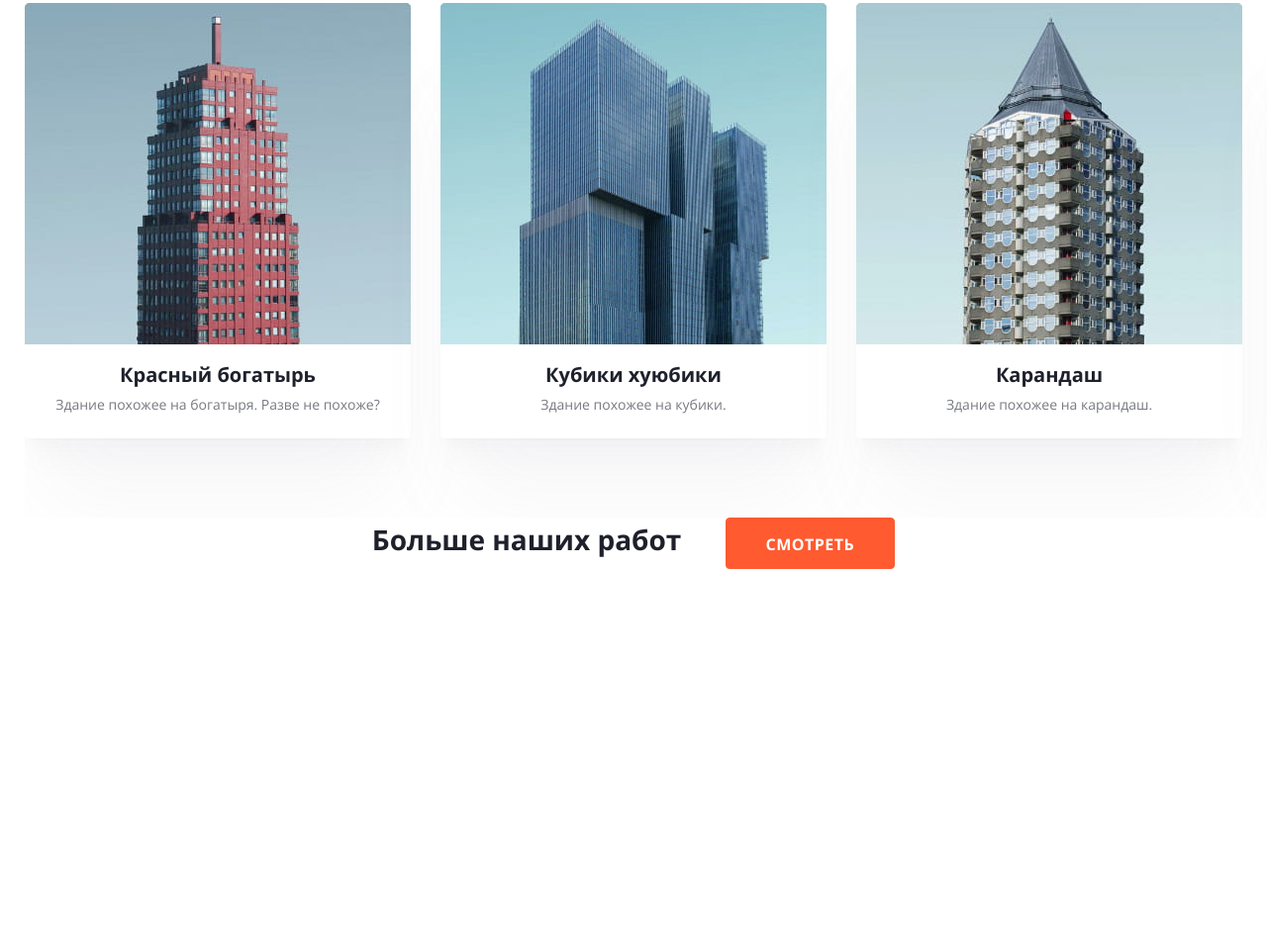
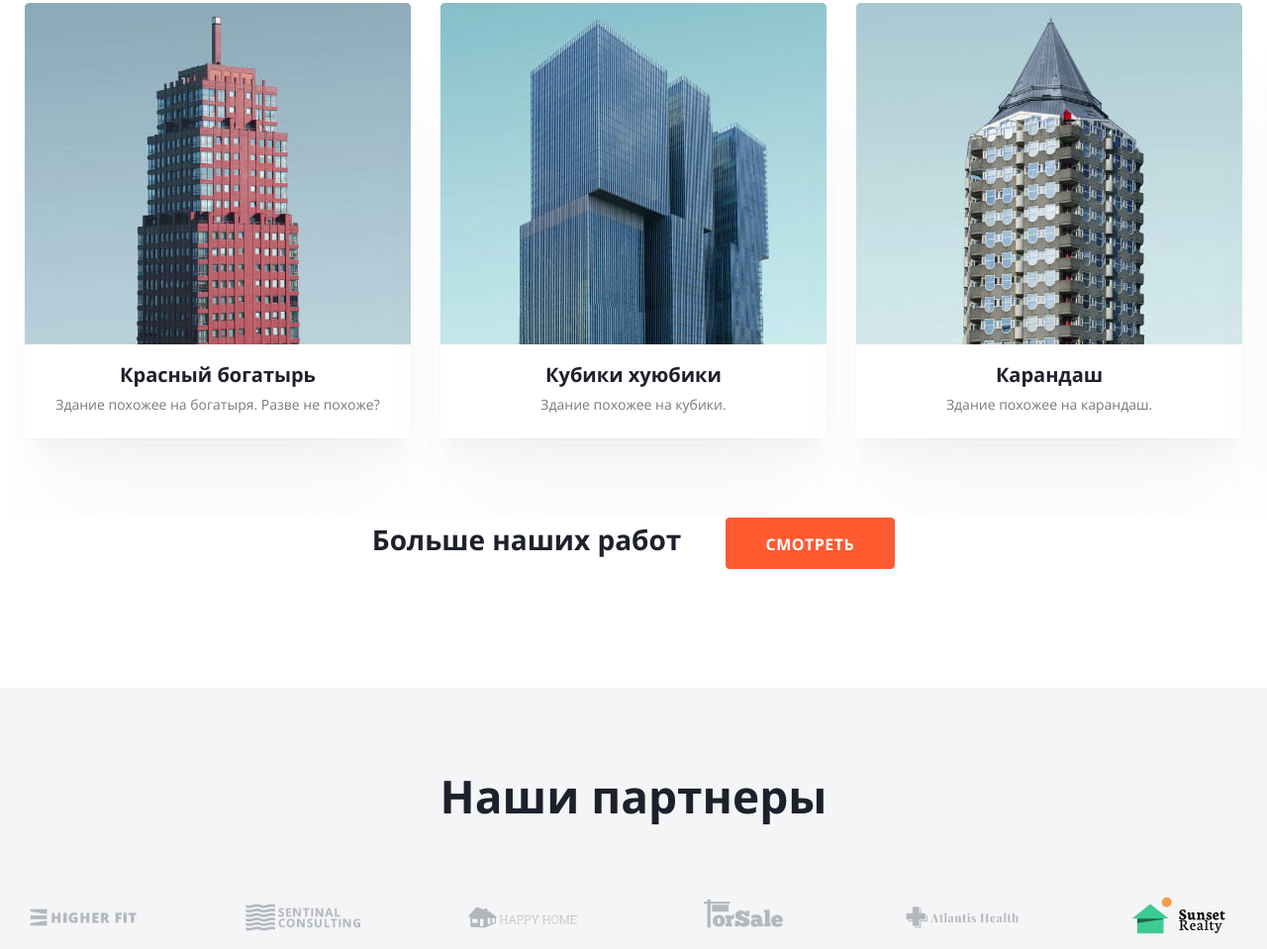
Before and after one commit to not-iron-yury/stroytex, a website: page src/html/index.html in a window 1280 px wide. Shown: the part 3575-4534 px from the top of the page at 99% size. Before the commit the page ends 4270 px from the top, so only its background shows below. Drawn offline with nearby package versions, Linux system fonts and the light colour scheme; files that its build step writes are made by us from their sources; files whose address does not match are found by name.

Commit message:
Блок "наши партнеры"
Changes to be committed:
	new file:   src/html/homepage/partners.html
	new file:   src/scss/UI/partners.scss

  renamed:    src/html/homepage/homepage-projects.html
              -> src/html/homepage/projects.html

  modified:   src/html/index.html
	modified:   src/scss/UI/slider.scss
	modified:   src/scss/main.scss
	modified:   src/scss/pages/homepage.scss

```diff
--- /dev/null
+++ b/src/html/homepage/partners.html
@@ -0,0 +1,25 @@
+<section class="partners">
+	<div class="container">
+		<h2 class="title-h2 title-h2--center">Наши партнеры</h2>
+		<ul class="partners__list">
+			<li class="partners__item">
+				<img src="../../img/clients/client-logo-1.png" alt="" />
+			</li>
+			<li class="partners__item">
+				<img src="../../img/clients/client-logo-2.png" alt="" />
+			</li>
+			<li class="partners__item">
+				<img src="../../img/clients/client-logo-3.png" alt="" />
+			</li>
+			<li class="partners__item">
+				<img src="../../img/clients/client-logo-4.png" alt="" />
+			</li>
+			<li class="partners__item">
+				<img src="../../img/clients/client-logo-6.png" alt="" />
+			</li>
+			<li class="partners__item">
+				<img src="../../img/clients/client-logo-5.png" alt="" />
+			</li>
+		</ul>
+	</div>
+</section>
--- a/src/html/homepage/homepage-projects.html
+++ b/src/html/homepage/projects.html
@@ -39,7 +39,7 @@
 			<!-- Swiper js -->
 			<div class="swiper slider__body" id="slider-1">
 				<ul class="swiper-wrapper">
-					<li class="swiper-slide">
+					<li class="swiper-slide slider__item">
 						<div class="project-card white-block">
 							<img
 								class="project-card__img"
@@ -59,7 +59,7 @@
 							</div>
 						</div>
 					</li>
-					<li class="swiper-slide">
+					<li class="swiper-slide slider__item">
 						<div class="project-card white-block">
 							<img
 								class="project-card__img"
@@ -79,7 +79,7 @@
 							</div>
 						</div>
 					</li>
-					<li class="swiper-slide">
+					<li class="swiper-slide slider__item">
 						<div class="project-card white-block">
 							<img
 								class="project-card__img"
@@ -99,7 +99,7 @@
 							</div>
 						</div>
 					</li>
-					<li class="swiper-slide">
+					<li class="swiper-slide slider__item">
 						<div class="project-card white-block">
 							<img
 								class="project-card__img"
--- a/src/html/index.html
+++ b/src/html/index.html
@@ -34,7 +34,8 @@
 			@@include('homepage/about-section.html')
 			@@include('homepage/core-values.html')
 			@@include('homepage/our-services.html')
-			@@include('homepage/homepage-projects.html')
+			@@include('homepage/projects.html')
+			@@include('homepage/partners.html')
 		</main>
 		@@include('blocks/footer.html')
 		<script src="./js/index.js"></script>
--- /dev/null
+++ b/src/scss/UI/partners.scss
@@ -0,0 +1,20 @@
+.partners {
+	background-color: $gray-200;
+	padding-top: 80px;
+
+	&__list {
+		display: flex;
+		flex-wrap: wrap;
+		justify-content: space-between;
+		column-gap: 4vw;
+		row-gap: 40px;
+		width: 100%;
+		margin-top: 60px;
+	}
+}
+
+@media (width < 576px) {
+	.partners__list {
+		justify-content: space-around;
+	}
+}
--- a/src/scss/UI/slider.scss
+++ b/src/scss/UI/slider.scss
@@ -9,9 +9,11 @@
 	}
 
 	&__body {
-		margin-right: -25px;
-		padding-right: 25px;
-		margin-bottom: -80px;
-		padding-bottom: 80px;
+		margin: -5px -25px -80px -15px;
+		padding: 5px 25px 80px 15px;
+	}
+
+	&__item {
+		cursor: pointer;
 	}
 }
--- a/src/scss/main.scss
+++ b/src/scss/main.scss
@@ -8,6 +8,7 @@
 @import "./UI/view-more";
 @import "./UI/card-project";
 @import "./UI/slider";
+@import "./UI/partners";
 
 /* Blocks */
 @import "./blocks/header";
--- a/src/scss/pages/homepage.scss
+++ b/src/scss/pages/homepage.scss
@@ -111,3 +111,4 @@
 		margin: 0;
 	}
 }
+/*========================================*/
```
Also changed, not shown: src/html/blocks/footer.html (+1 -3 lines), src/img/clients/client-logo-1.png (renamed from src/img/clients/client-logo (1).png), src/img/clients/client-logo-10.png (renamed from src/img/clients/client-logo (10).png), src/img/clients/client-logo-11.png (renamed from src/img/clients/client-logo (11).png), src/img/clients/client-logo-12.png (renamed from src/img/clients/client-logo.png), src/img/clients/client-logo-2.png (renamed from src/img/clients/client-logo (2).png), src/img/clients/client-logo-3.png (renamed from src/img/clients/client-logo (3).png), src/img/clients/client-logo-4.png (renamed from src/img/clients/client-logo (4).png), src/img/clients/client-logo-5.png (renamed from src/img/clients/client-logo (5).png), src/img/clients/client-logo-6.png (renamed from src/img/clients/client-logo (6).png), src/img/clients/client-logo-7.png (renamed from src/img/clients/client-logo (7).png), src/img/clients/client-logo-8.png (renamed from src/img/clients/client-logo (8).png), src/img/clients/client-logo-9.png (renamed from src/img/clients/client-logo (9).png).
